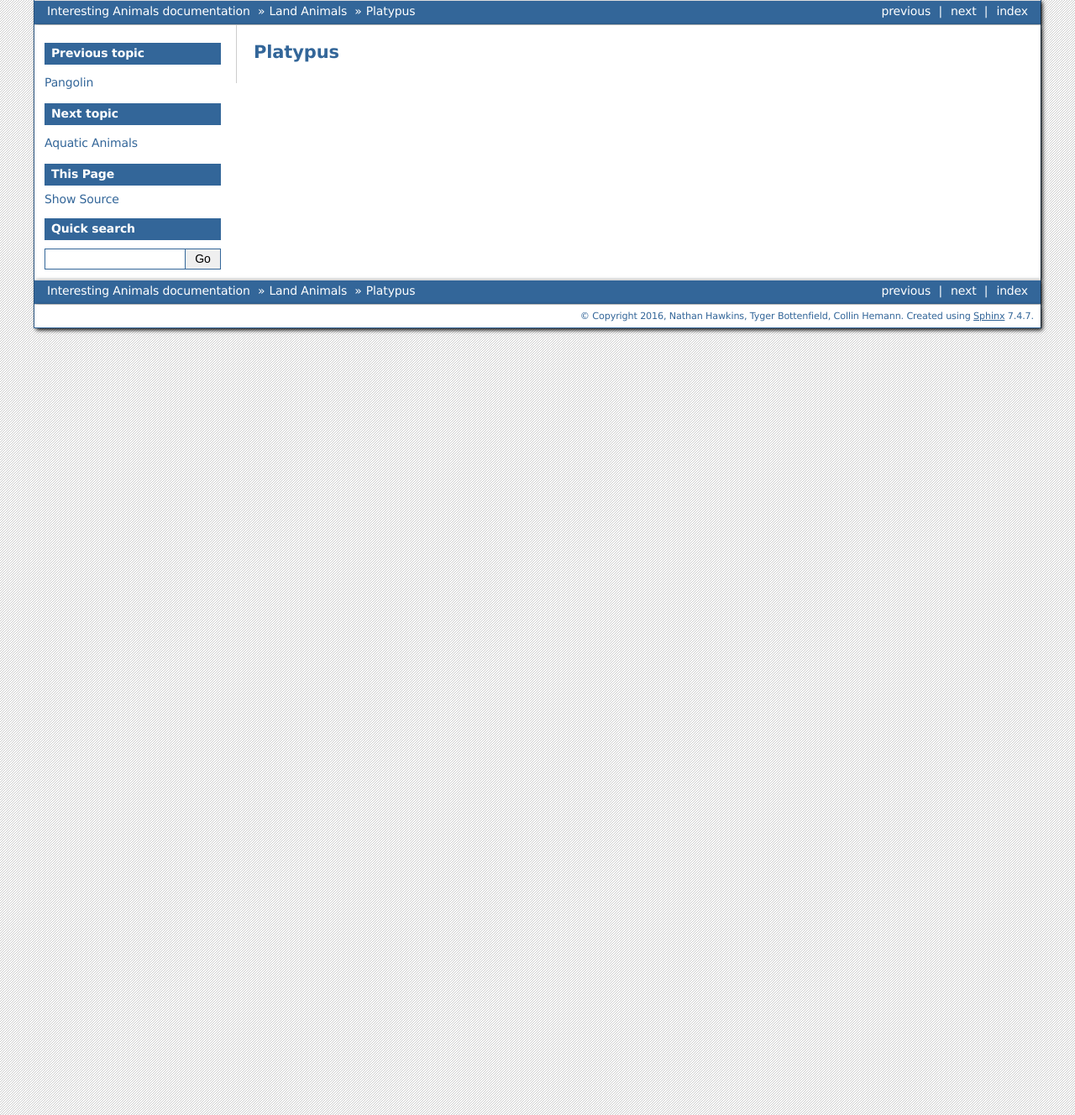
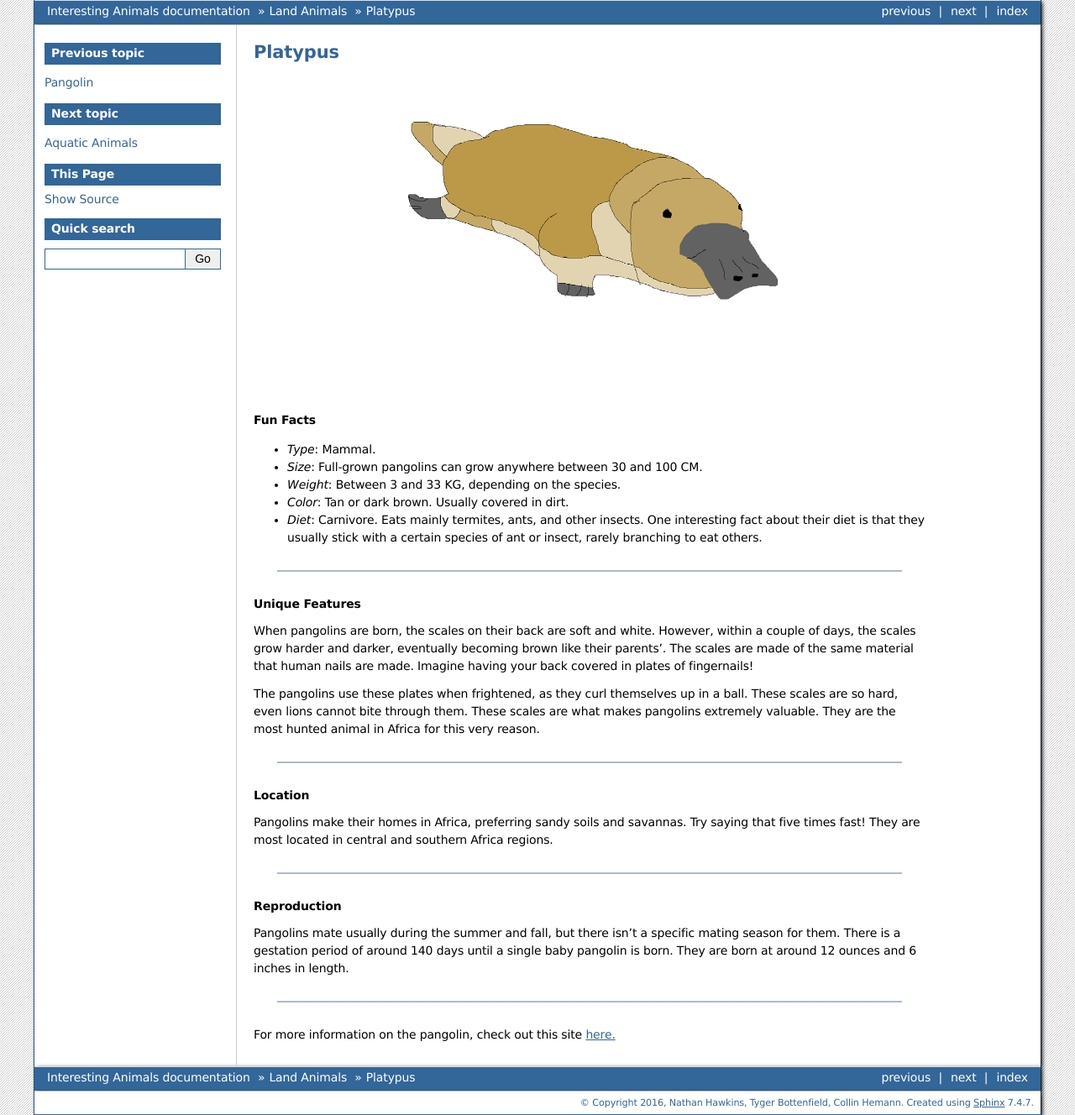
Before and after one commit to tbottenfield/interesting_animals, a Sphinx documentation site: the page built from source/land_animals/platypus/platypus.rst, in a window 1280 px wide. Shown: the whole page at 84% size. Built offline with Sphinx 7.4.7, drawn with Linux system fonts in a browser that asks for light colours.

Commit message:
Outline for platypus

```diff
--- a/source/land_animals/platypus/platypus.rst
+++ b/source/land_animals/platypus/platypus.rst
@@ -1,2 +1,39 @@
 Platypus
 ========
+
+.. image:: platypus.png
+	:height: 400px
+	:width: 500px
+	:align: center
+
+**Fun Facts**
+
+* *Type*: Mammal.
+* *Size*: Full-grown pangolins can grow anywhere between 30 and 100 CM.
+* *Weight*: Between 3 and 33 KG, depending on the species.
+* *Color*: Tan or dark brown. Usually covered in dirt.
+* *Diet*: Carnivore. Eats mainly termites, ants, and other insects. One interesting fact about their diet is that they usually stick with a certain species of ant or insect, rarely branching to eat others.
+
+===============================================================================
+
+**Unique Features**
+
+When pangolins are born, the scales on their back are soft and white. However, within a couple of days, the scales grow harder and darker, eventually becoming brown like their parents'. The scales are made of the same material that human nails are made. Imagine having your back covered in plates of fingernails!
+
+The pangolins use these plates when frightened, as they curl themselves up in a ball. These scales are so hard, even lions cannot bite through them. These scales are what makes pangolins extremely valuable. They are the most hunted animal in Africa for this very reason.
+
+===============================================================================
+
+**Location**
+
+Pangolins make their homes in Africa, preferring sandy soils and savannas. Try saying that five times fast! They are most located in central and southern Africa regions.
+
+===============================================================================
+
+**Reproduction**
+
+Pangolins mate usually during the summer and fall, but there isn't a specific mating season for them. There is a gestation period of around 140 days until a single baby pangolin is born. They are born at around 12 ounces and 6 inches in length.
+
+===============================================================================
+
+For more information on the pangolin, check out this site `here. <http://savepangolins.org/what-is-a-pangolin/>`_
```
